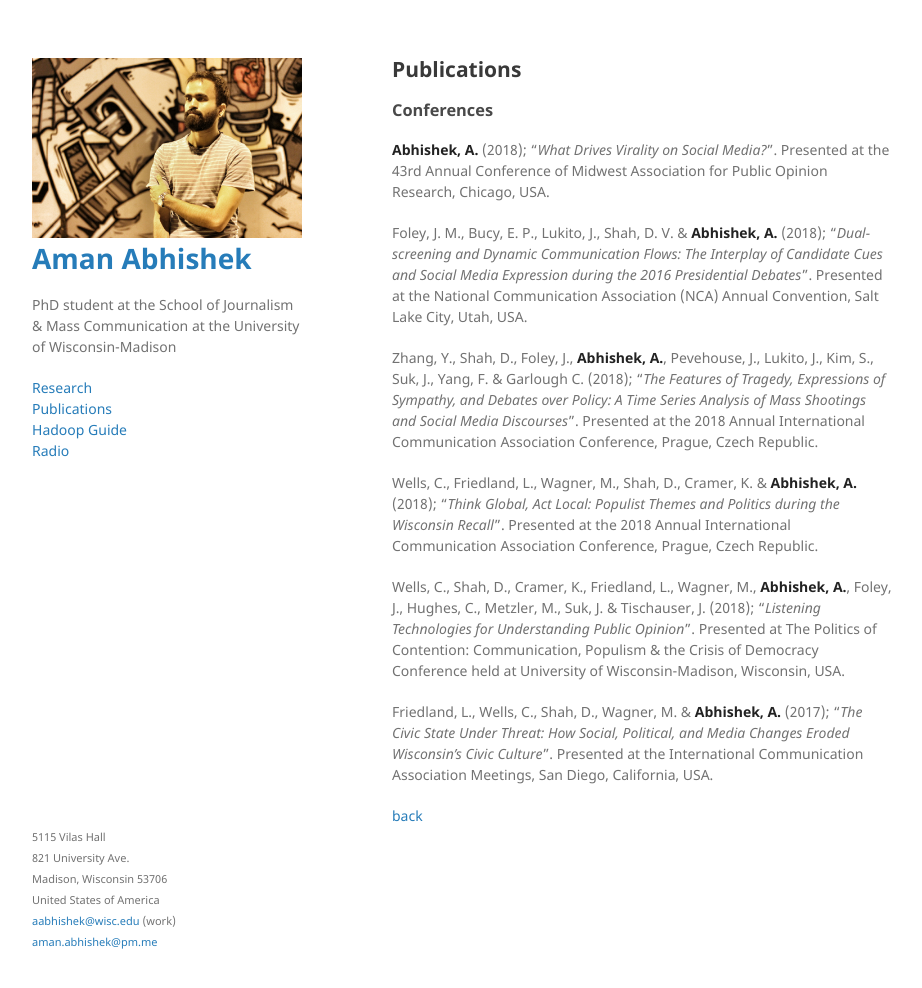
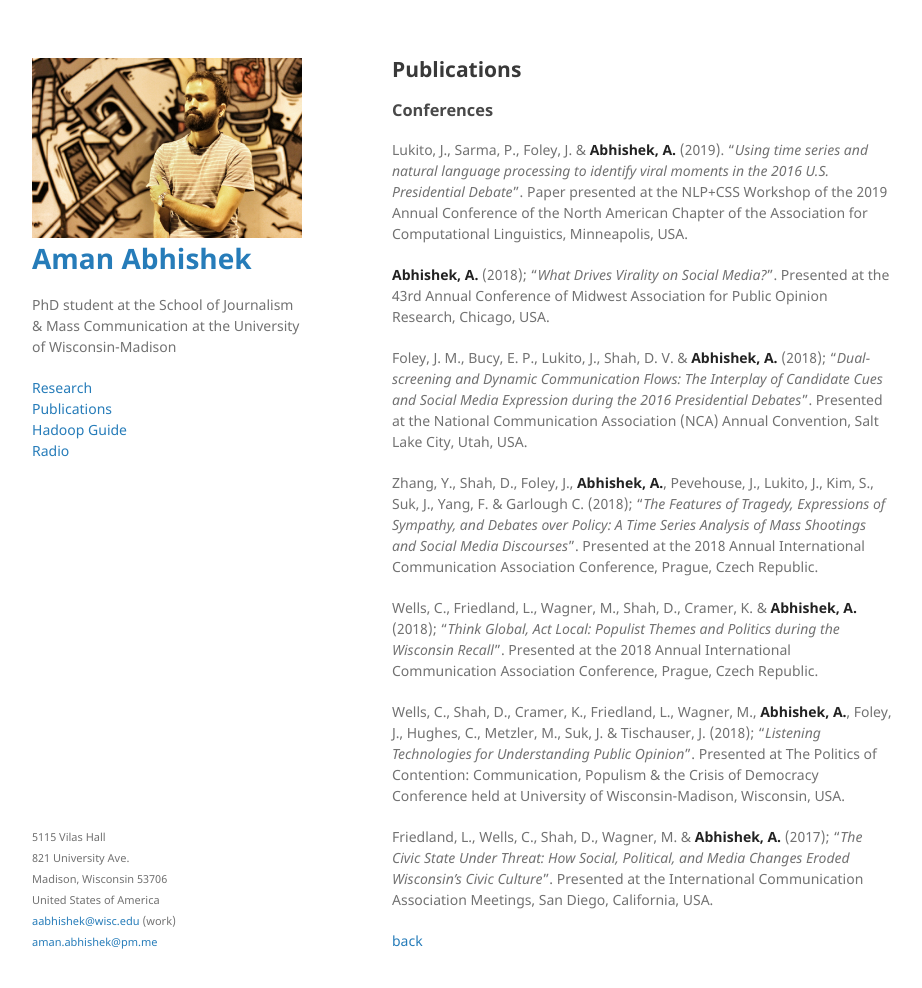
Before and after one commit to aman-abhishek/aman-abhishek.github.io, a Jekyll site: the page built from publications.md, in a window 1280 px wide and 1021 px high. Shown: the top 988 px of the window, without its empty margins (178-1100 px from the left). Built offline with Jekyll 4.4.1, drawn with Linux system fonts in a browser that asks for light colours; our own code applies the rules of GitHub Pages for plain Markdown files.

Commit message:
Jo's virality paper

```diff
--- a/publications.md
+++ b/publications.md
@@ -7,6 +7,8 @@ layout: default
 <!-- ### Peer-reviewed Journal Articles -->
 
 ### Conferences
+
+Lukito, J., Sarma, P., Foley, J. & **Abhishek, A.** (2019). "_Using time series and natural language processing to identify viral moments in the 2016 U.S. Presidential Debate_". Paper presented at the NLP+CSS Workshop of the 2019 Annual Conference of the North American Chapter of the Association for Computational Linguistics, Minneapolis, USA.
 
 **Abhishek, A.** (2018); "_What Drives Virality on Social Media?_". Presented at the 43rd Annual Conference of Midwest Association for Public Opinion Research, Chicago, USA.
 
```
